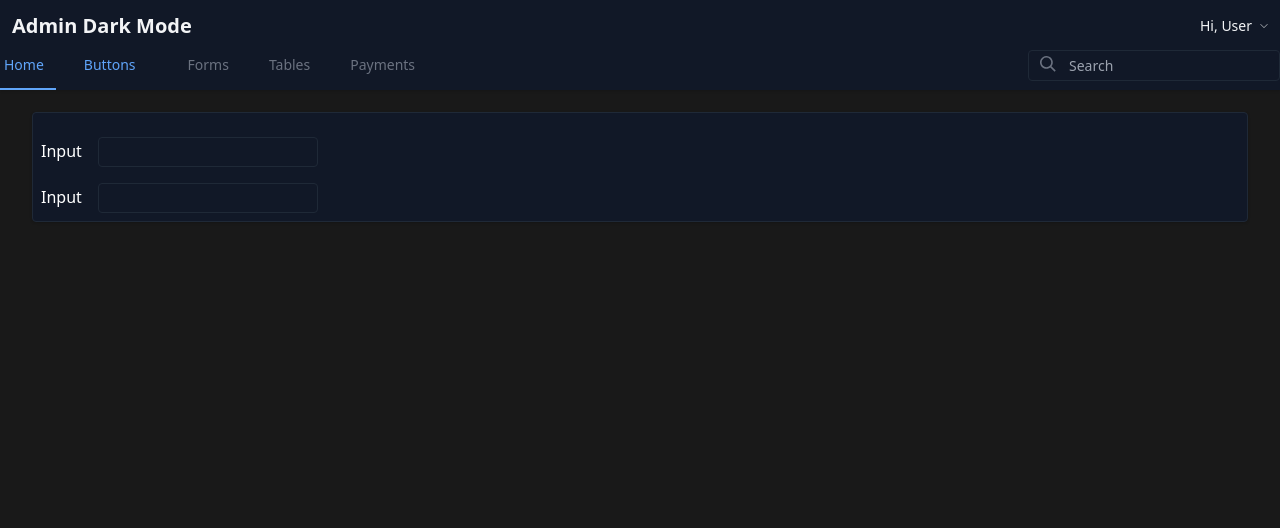
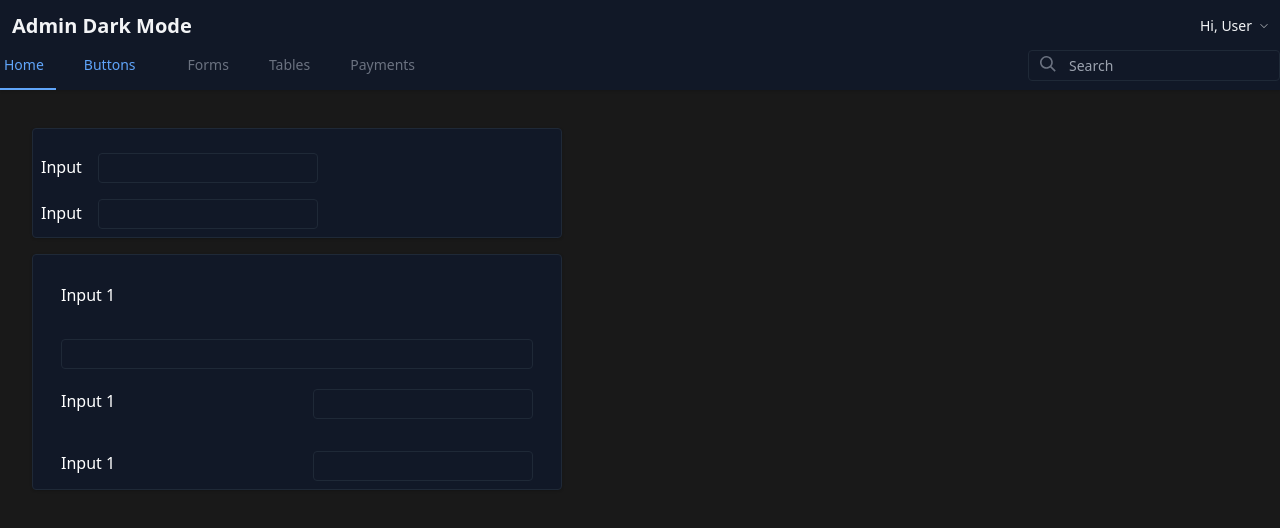
Before and after one commit to Mallekoppie/tailwindcss-example, a Vue app: page /forms in a window 1280 px wide. Shown: the top 528 px of the page. Built offline with nearby package versions, Linux system fonts and the light colour scheme.

Commit message:
Groupings look better now

```diff
--- a/src/App.vue
+++ b/src/App.vue
@@ -4,7 +4,7 @@
       <DarkNavBar/>
     </div>
     <div class="pt-20">
-      <div class="p-8">
+      <div class="p-8 flex">
         <div >
           <router-view/>
         </div>
--- a/src/index.css
+++ b/src/index.css
@@ -10,6 +10,12 @@
 }
 .border-black-alt {
     border-color: #191919;
+}
+
+@layer base {
+    input {
+        @apply bg-gray-900 text-sm text-gray-400 transition border border-gray-800 focus:outline-none focus:border-gray-600 rounded py-1 px-2 appearance-none
+    }
 }
 
 @layer components {
--- a/src/views/Forms.vue
+++ b/src/views/Forms.vue
@@ -1,6 +1,6 @@
 <template>
   <div>
-    <div class="custom-layout-grouping">
+    <div class="custom-layout-grouping my-4 ">
       <div class="space-y-4 space-x-4">
         <div class="inline-block text-white">Input</div>
 
@@ -16,9 +16,20 @@
           <input class="custom-input">
         </div>
       </div>
+    </div>
 
+    <div class="custom-layout-grouping">
+      <div class="grid grid-cols-1 md:gap-8 mt-5 mx-5">
+        <label class="text-white">Input 1</label>
+        <input>
+      </div>
 
-
+      <div class="grid grid-cols-2  md:grid-cols-2 gap-5 md:gap-8 mt-5 mx-5">
+        <label class="text-white">Input 1</label>
+        <input>
+        <label class="text-white">Input 1</label>
+        <input>
+      </div>
     </div>
   </div>
 </template>
```
